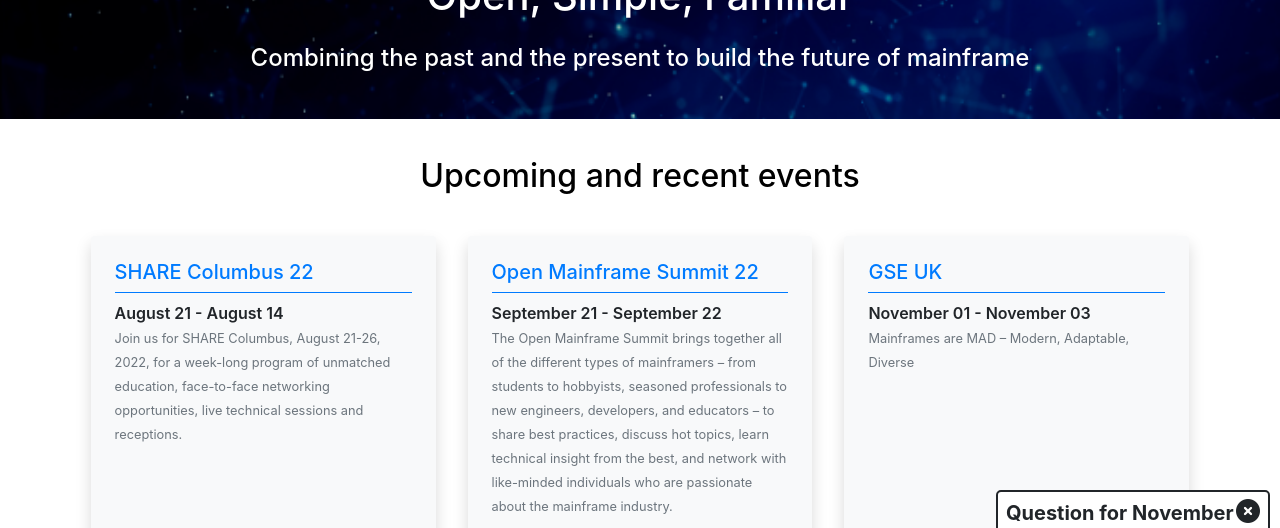
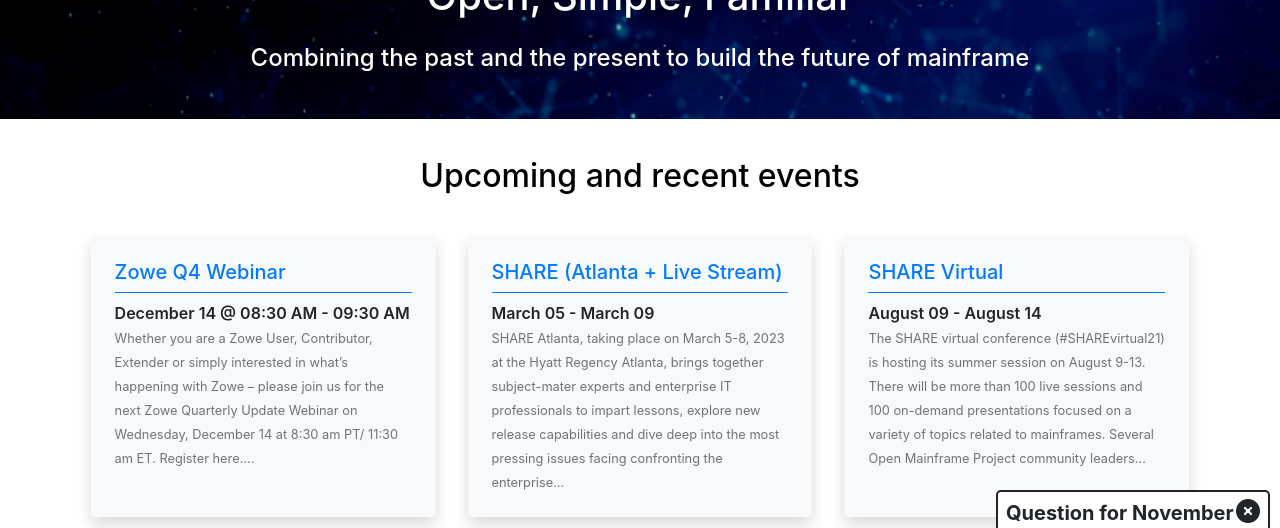
Before and after one commit to zowe/zowe.github.io, a Jekyll site: the page built from index.md, in a window 1280 px wide and 900 px high, scrolled down 1314 px, cut to the strip 0-528 px from the top of the window. Built offline with Jekyll 4.4.1, drawn with Linux system fonts in a browser that asks for light colours; nearby versions of some CDN libraries; our own code applies the rules of GitHub Pages for plain Markdown files.

Commit message:
Update upcoming events
Signed-off-by: GitHub <noreply@github.com>

```diff
--- a/_data/upcoming_events.yml
+++ b/_data/upcoming_events.yml
@@ -1,21 +1,17 @@
-- event: SHARE Columbus 22
-  schedule: August 21   - August 14
-  description: Join us for SHARE Columbus, August 21-26, 2022, for a week-long program
-    of unmatched education, face-to-face networking opportunities, live technical sessions
-    and receptions.
-  url: https://www.share.org/Events/SHARE-Columbus-2022
-- event: Open Mainframe Summit 22
-  schedule: September 21 - September 22
-  description: The Open Mainframe Summit brings together all of the different types of
-    mainframers – from students to hobbyists, seasoned professionals to new engineers,
-    developers, and educators – to share best practices, discuss hot topics, learn technical
-    insight from the best, and network with like-minded individuals who are passionate about
-    the mainframe industry.
-  url: https://events.linuxfoundation.org/open-mainframe-summit/
-- event: GSE UK
-  schedule: November 01 - November 03
-  description: Mainframes are MAD – Modern, Adaptable, Diverse
-  url: https://conferences.gse.org.uk/2022
+- event: Zowe Q4 Webinar
+  schedule: December 14 @ 08:30 AM - 09:30 AM
+  description: "Whether you are a Zowe User, Contributor, Extender or simply interested\
+    \ in what\u2019s happening with Zowe \u2013 please join us for the next Zowe Quarterly\
+    \ Update Webinar on Wednesday, December 14 at 8:30 am PT/ 11:30 am ET. Register\
+    \ here...."
+  url: https://www.openmainframeproject.org/event/zowe-q4-webinar
+- event: SHARE (Atlanta + Live Stream)
+  schedule: March 05 - March 09
+  description: SHARE Atlanta, taking place on March 5-8, 2023 at the Hyatt Regency
+    Atlanta, brings together subject-mater experts and enterprise IT professionals
+    to impart lessons, explore new release capabilities and dive deep into the most
+    pressing issues facing confronting the enterprise...
+  url: https://www.openmainframeproject.org/event/share-atlanta-live-stream
 - event: SHARE Virtual
   schedule: August 09 - August 14
   description: The SHARE virtual conference (#SHAREvirtual21) is hosting its summer
@@ -50,6 +46,12 @@
     \ Developers.\u201D Five open source mainframe developers will share their personal\
     \ journey into the mainframe,..."
   url: https://www.openmainframeproject.org/event/i-am-a-mainframer-personal-stories-and-lessons-from-the-next-generation-of-mainframe-developers
+- event: Zowe Quarterly Webinar (September 2022- Virtual)
+  schedule: September 28 @ 08:30 AM - 09:30 AM
+  description: "Whether you are a Zowe User, Contributor, Extender or simply interested\
+    \ in what\u2019s happening with Zowe \u2013 please join us for the next Zowe Quarterly\
+    \ Update Webinar on Wed Sep 28 at 8:30 am PT/11:30 am ET. Register here: https://zoom.us/webinar/register/WN_PlNijM8ATSOO_Ux3JkPAFw..."
+  url: https://www.openmainframeproject.org/event/zowe-quarterly-webinar-september-2022
 - event: IBM TechU
   schedule: October 25 - October 29
   description: "Join Open Mainframe Project at IBM\u2019s Tech U, a virtual training\
```
